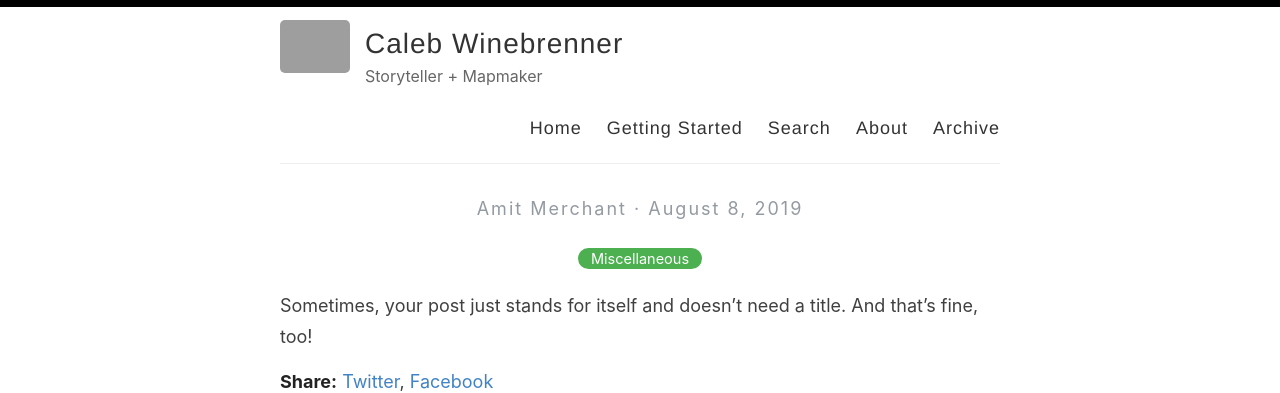
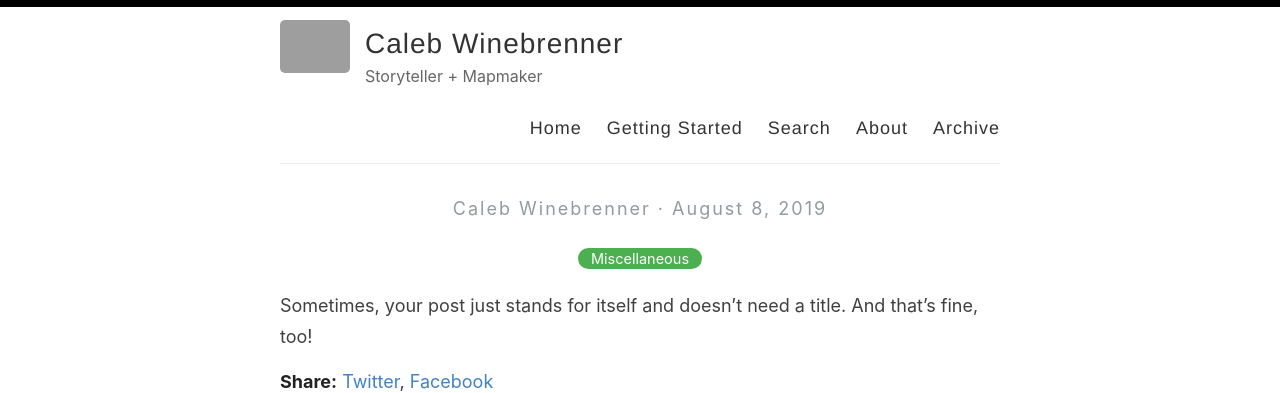
Before and after one commit to mappist/mappist.github.io, a Jekyll site: the page built from _posts/2019-08-08-no-title-posts.md, in a window 1280 px wide. Shown: the top 393 px of the page. Built offline with Jekyll 4.4.1, drawn with Linux system fonts in a browser that asks for light colours; grey boxes are pictures that could not be loaded.

Commit message:
Update _config.yml

```diff
--- a/_config.yml
+++ b/_config.yml
@@ -6,7 +6,7 @@
 name: Caleb Winebrenner
 
 # Name of the author
-author: Amit Merchant
+author: Caleb Winebrenner
 
 # Short bio or description (displayed in the header)
 description: Storyteller + Mapmaker
```
